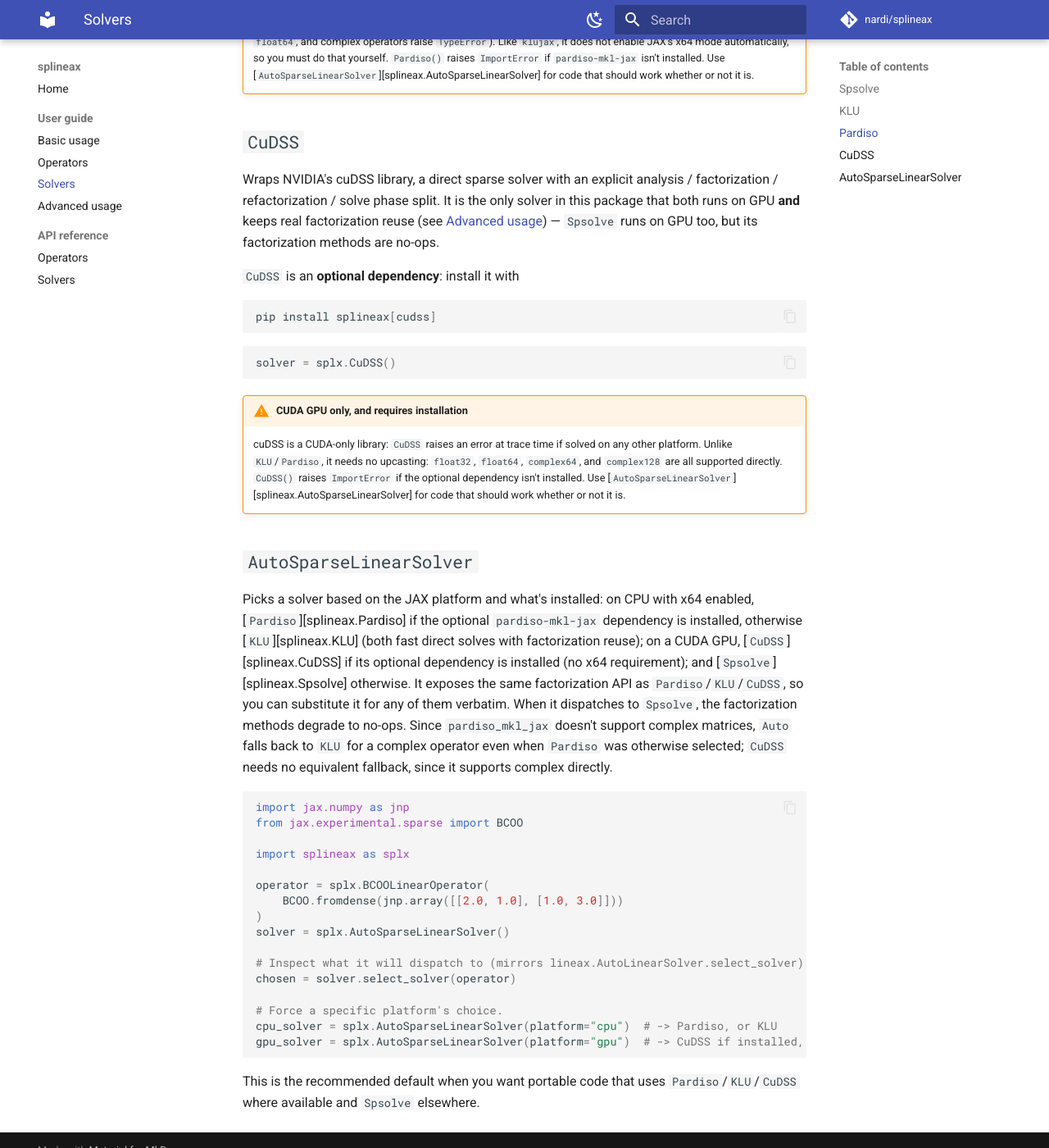
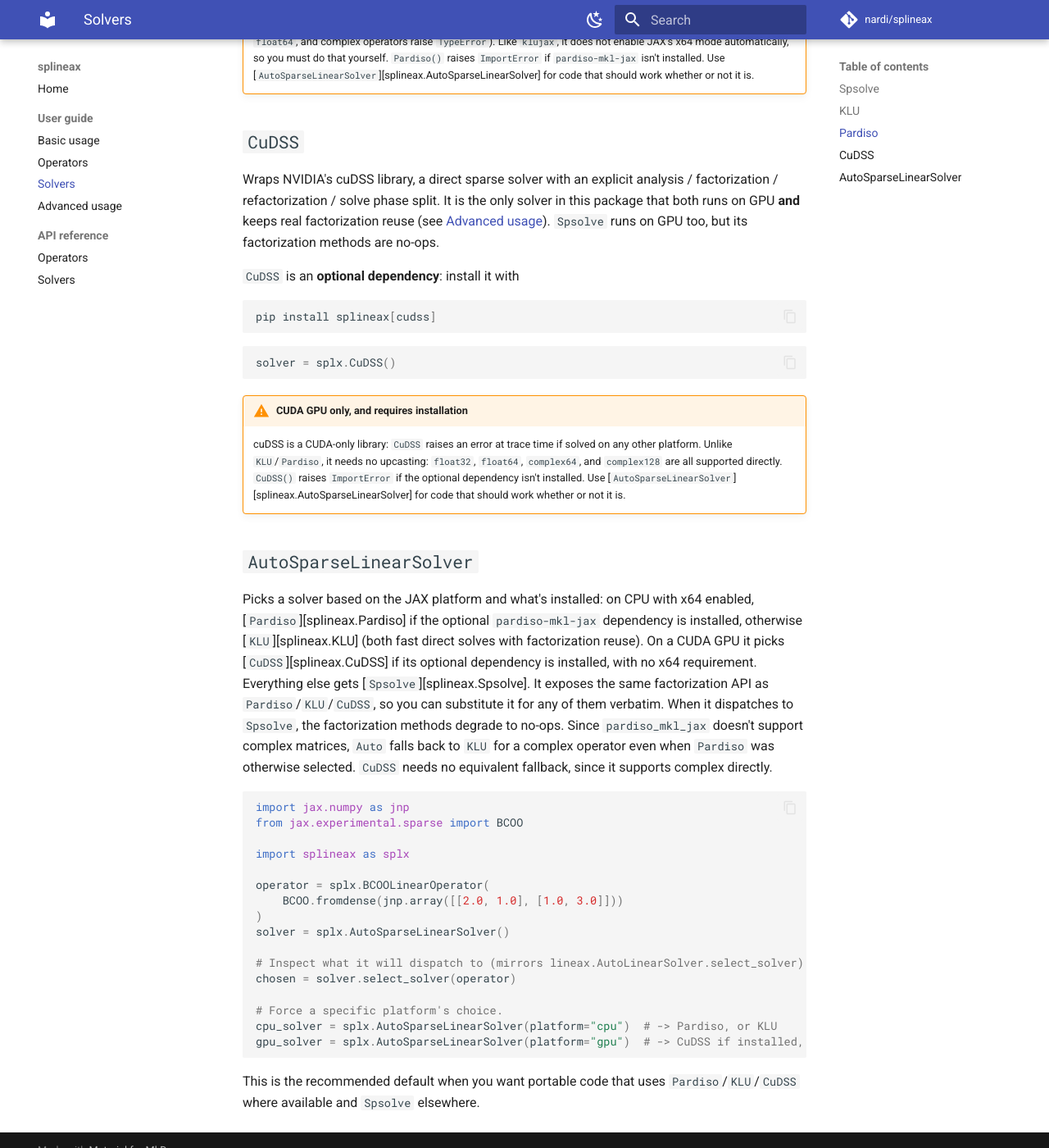
Before and after one commit to nardi/splineax, an MkDocs documentation site: the page built from docs/guide/solvers.md, in a window 1280 px wide and 1400 px high, scrolled down 1872 px. Shown: the whole window at 82% size. Built offline with MkDocs 1.6.1 and Material for MkDocs 9.7.7, drawn with Linux system fonts in a browser that asks for light colours; comment, search, counter and statistics services are not loaded.

Commit message:
docs: Drop em-dashes and semicolons from the new CuDSS prose
Rewrote the docstrings, comments, and guide sections added for CuDSS to use plain sentences instead, matching the house style. Wording only, no behaviour change. Pre-existing prose elsewhere is left alone.

````diff
--- a/docs/guide/solvers.md
+++ b/docs/guide/solvers.md
@@ -82,8 +82,8 @@ solver = splx.Pardiso()
 Wraps NVIDIA's cuDSS library, a direct sparse solver with an explicit analysis /
 factorization / refactorization / solve phase split. It is the only solver in this
 package that both runs on GPU **and** keeps real factorization reuse (see
-[Advanced usage](advanced.md)) — `Spsolve` runs on GPU too, but its factorization methods
-are no-ops.
+[Advanced usage](advanced.md)). `Spsolve` runs on GPU too, but its factorization
+methods are no-ops.
 
 `CuDSS` is an **optional dependency**: install it with
 
@@ -108,14 +108,14 @@ solver = splx.CuDSS()
 
 Picks a solver based on the JAX platform and what's installed: on CPU with x64 enabled,
 [`Pardiso`][splineax.Pardiso] if the optional `pardiso-mkl-jax` dependency is installed,
-otherwise [`KLU`][splineax.KLU] (both fast direct solves with factorization reuse); on a
-CUDA GPU, [`CuDSS`][splineax.CuDSS] if its optional dependency is installed (no x64
-requirement); and [`Spsolve`][splineax.Spsolve] otherwise. It exposes the same
-factorization API as `Pardiso`/`KLU`/`CuDSS`, so you can substitute it for any of them
-verbatim. When it dispatches to `Spsolve`, the factorization methods degrade to no-ops.
-Since `pardiso_mkl_jax` doesn't support complex matrices, `Auto` falls back to `KLU` for
-a complex operator even when `Pardiso` was otherwise selected; `CuDSS` needs no
-equivalent fallback, since it supports complex directly.
+otherwise [`KLU`][splineax.KLU] (both fast direct solves with factorization reuse). On a
+CUDA GPU it picks [`CuDSS`][splineax.CuDSS] if its optional dependency is installed,
+with no x64 requirement. Everything else gets [`Spsolve`][splineax.Spsolve]. It exposes
+the same factorization API as `Pardiso`/`KLU`/`CuDSS`, so you can substitute it for any
+of them verbatim. When it dispatches to `Spsolve`, the factorization methods degrade to
+no-ops. Since `pardiso_mkl_jax` doesn't support complex matrices, `Auto` falls back to
+`KLU` for a complex operator even when `Pardiso` was otherwise selected. `CuDSS` needs
+no equivalent fallback, since it supports complex directly.
 
 ```python
 import jax.numpy as jnp
````
Also changed, not shown: docs/guide/advanced.md (+1 -1 lines), 6 other files.
